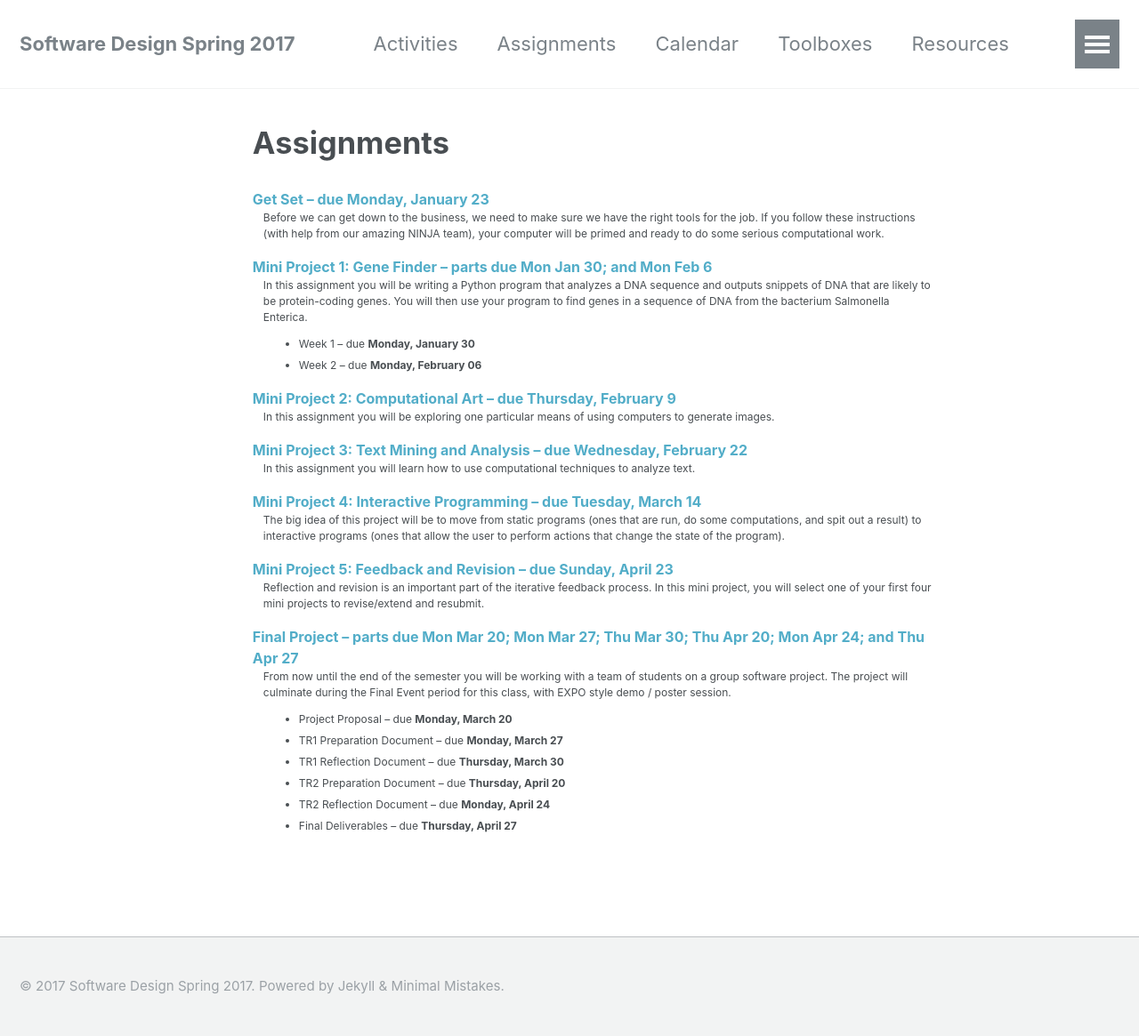
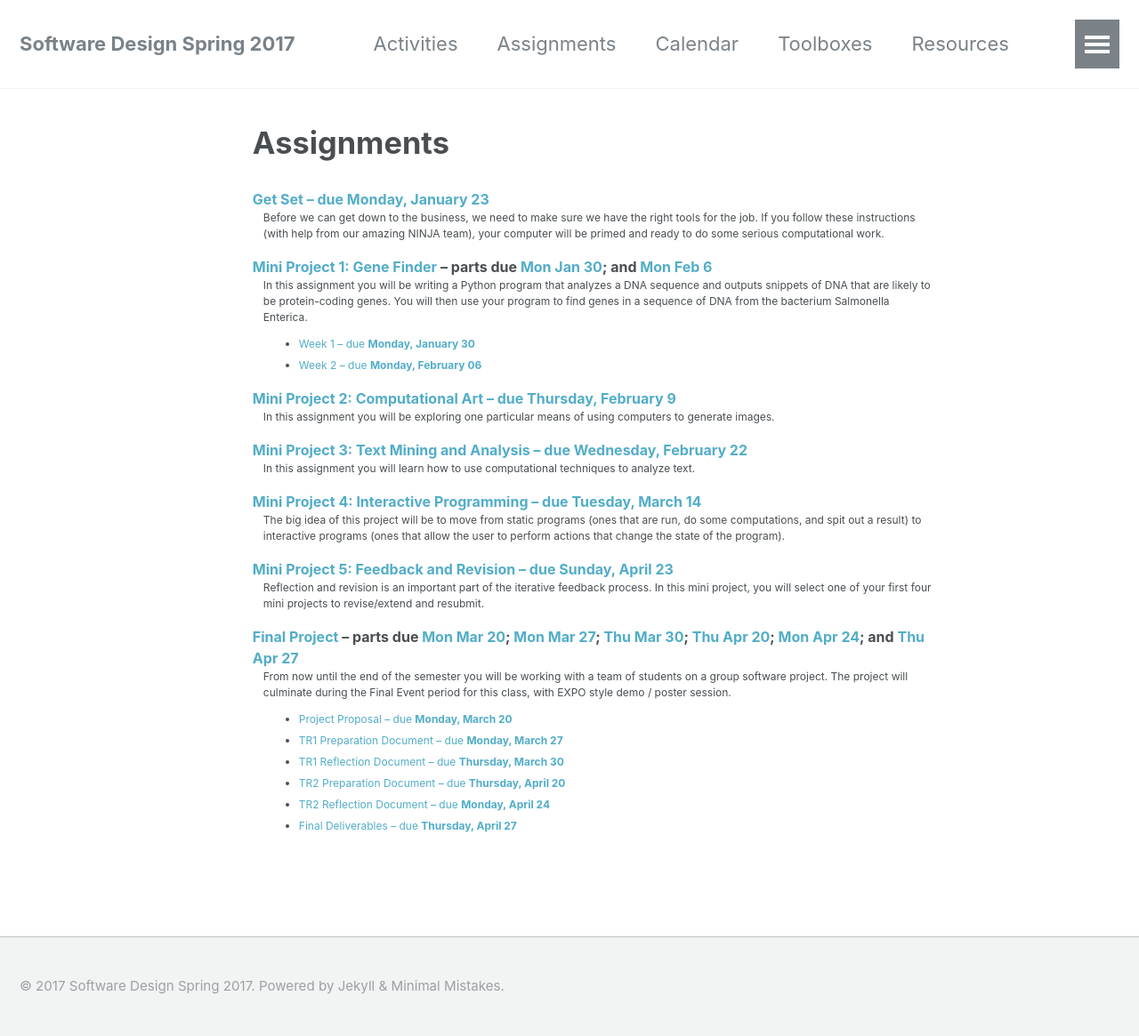
Before and after one commit to sd17spring/sd17spring.github.io, a Jekyll site: the page built from assignments.html, in a window 1280 px wide. Shown: the whole page at 89% size. Built offline with Jekyll 4.4.1, drawn with Linux system fonts in a browser that asks for light colours.

Commit message:
link from assignments page to specific project parts

```diff
--- a/assignments.html
+++ b/assignments.html
@@ -9,17 +9,19 @@ layout: single
 {% for assignment in assignments %}
   {% if assignment.due_date %}
     {% if assignment.parts %}
-      <dt><a href="{{ assignment.url }}">{{ assignment.title }} – parts due
+
+      <dt><a href="{{ assignment.url }}">{{ assignment.title }}</a> – parts due
         {% for part in assignment.parts %}
-          <b>{{ part.due_date | date: '%a %b %-d' }}</b>{% if forloop.rindex > 1 %}; {% endif %}
+          <a href="{{ assignment.url }}#{{ part.tag }}"><b>{{ part.due_date | date: '%a %b %-d' }}</b></a>{% if forloop.rindex > 1 %}; {% endif %}
           {% if forloop.rindex == 2 %}and{% endif %}
         {% endfor %}
-      </a></dt>
+      </dt>
       <dd>{{ assignment.description }}<ul>
       {% for part in assignment.parts %}
-        <li>{{ part.name }} – due <b>{{ part.due_date | date: '%A, %B %d' }}</b></li>
+        <li><a href="{{ assignment.url }}#{{ part.tag }}">{{ part.name }} – due <b>{{ part.due_date | date: '%A, %B %d' }}</b></a></li>
       {% endfor %}
       </ul></dd>
+
     {% else %}
       <dt><a href="{{ assignment.url }}">{{ assignment.title }} – due {{ assignment.due_date | date: '%A, %B %-d' }}</a></dt>
       <dd>{{ assignment.description }}</dd>
```
Also changed, not shown: _assignments/final-project.md (+7 -1 lines), _assignments/mini-project-1-gene-finder.md (+2 -0 lines).
